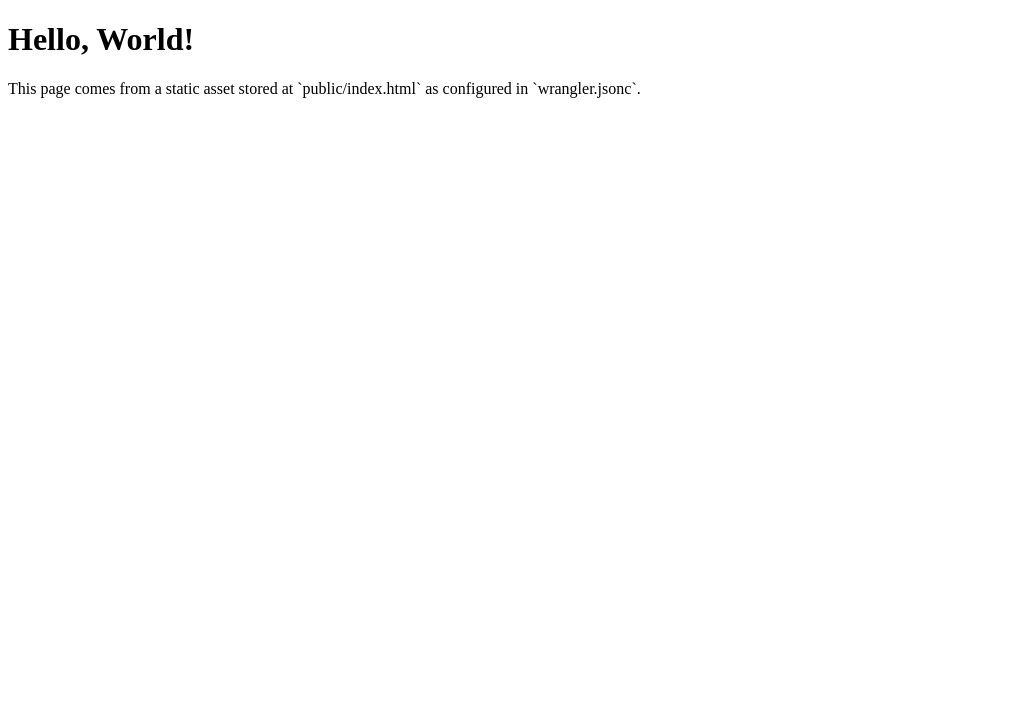
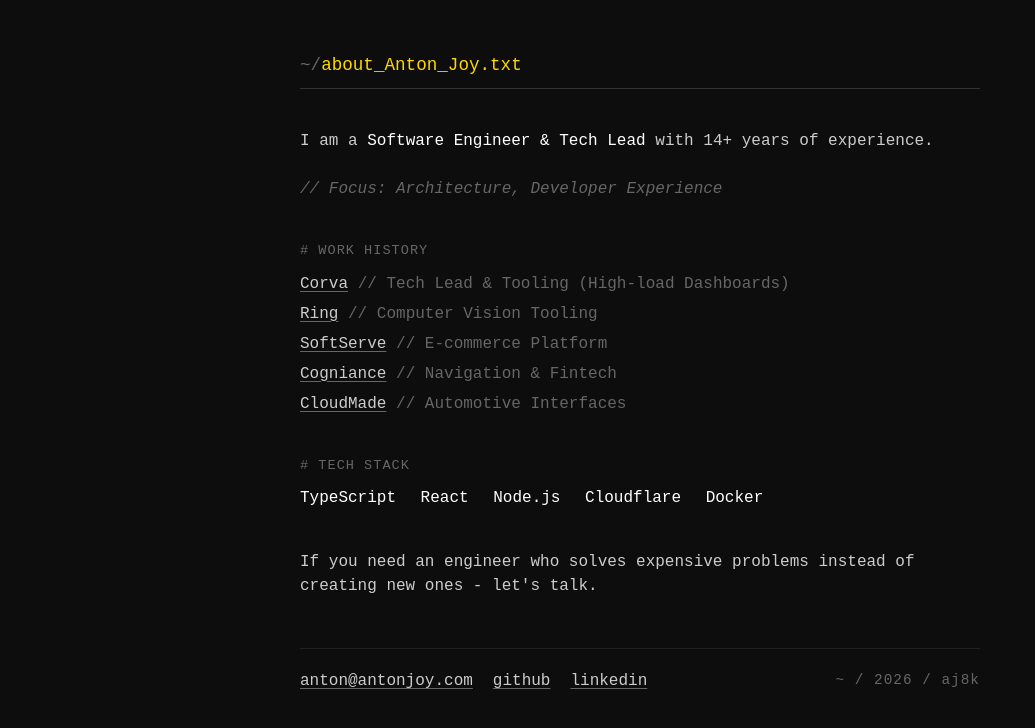
Before and after one commit to aj8k/antonjoy.com, a website: page public/index.html in a window 1280 px wide. Shown: the whole page, without its empty margins (0-1035 px from the left). Drawn offline with Linux system fonts and the light colour scheme.

Commit message:
Added main page

```diff
--- a/public/index.html
+++ b/public/index.html
@@ -3,10 +3,227 @@
   <head>
     <meta charset="UTF-8" />
     <meta name="viewport" content="width=device-width, initial-scale=1.0" />
-		<title>Hello, World!</title>
+
+    <title>Anton Joy</title>
+    <meta name="description" content="Software Engineer & Tech Lead." />
+    <meta name="author" content="Anton Joy" />
+
+    <link rel="icon" type="image/png" href="favicon-96x96.png" sizes="96x96" />
+    <link rel="icon" type="image/svg+xml" href="favicon.svg" />
+    <link rel="shortcut icon" href="favicon.ico" />
+    <link rel="apple-touch-icon" sizes="180x180" href="apple-touch-icon.png" />
+    <link rel="manifest" href="site.webmanifest" />
+
+    <meta property="og:type" content="website" />
+    <meta property="og:url" content="https://antonjoy.com/" />
+    <meta property="og:title" content="Anton Joy" />
+    <meta property="og:description" content="Software Engineer & Tech Lead." />
+
+    <meta property="twitter:card" content="summary_large_image" />
+    <meta property="twitter:url" content="https://antonjoy.com/" />
+    <meta property="twitter:title" content="Anton Joy" />
+    <meta
+      property="twitter:description"
+      content="Software Engineer & Tech Lead."
+    />
+
+    <style>
+      :root {
+        --bg: #0d0d0d;
+        --fg: #cccccc;
+        --highlight: #ffffff;
+        --accent: #ffd700;
+        --dim: #666666;
+        --font: "Courier New", Courier, monospace;
+      }
+
+      body {
+        background-color: var(--bg);
+        color: var(--fg);
+        font-family: var(--font);
+        line-height: 1.5;
+        margin: 0;
+        padding: 40px 20px;
+        display: flex;
+        justify-content: center;
+      }
+
+      main {
+        max-width: 680px;
+        width: 100%;
+      }
+
+      h1 {
+        font-size: 1.1rem;
+        color: var(--dim);
+        margin-bottom: 40px;
+        font-weight: normal;
+        border-bottom: 1px solid #333;
+        padding-bottom: 10px;
+      }
+
+      h1 span {
+        color: var(--accent);
+        font-weight: normal;
+      }
+
+      p {
+        margin-bottom: 24px;
+        font-size: 1rem;
+      }
+
+      .highlight {
+        color: var(--highlight);
+      }
+
+      .section-header {
+        color: var(--dim);
+        margin-top: 40px;
+        margin-bottom: 10px;
+        text-transform: uppercase;
+        font-size: 0.85rem;
+        letter-spacing: 1px;
+      }
+
+      .list-item {
+        display: block;
+        margin-bottom: 6px;
+      }
+
+      a {
+        color: var(--fg);
+        text-decoration: underline;
+        text-underline-offset: 3px;
+        text-decoration-thickness: 1px;
+        text-decoration-color: var(--dim);
+        font-weight: normal;
+        transition:
+          color 0.2s,
+          text-decoration-color 0.2s;
+      }
+
+      a:hover {
+        color: var(--accent);
+        text-decoration-color: var(--accent);
+        text-decoration-style: dashed;
+        cursor: pointer;
+      }
+
+      .list-item span {
+        color: var(--dim);
+      }
+
+      .comment {
+        color: var(--dim);
+        font-style: italic;
+        margin-bottom: 24px;
+      }
+
+      .stack-line {
+        color: var(--highlight);
+        word-spacing: 15px;
+      }
+
+      .links {
+        margin-top: 50px;
+        padding-top: 20px;
+        border-top: 1px solid #222;
+        display: flex;
+        gap: 20px;
+        align-items: center;
+        flex-wrap: wrap;
+      }
+
+      .copyright {
+        margin-left: auto;
+        color: var(--dim);
+        font-size: 0.9rem;
+        letter-spacing: 1px;
+      }
+
+      @media (max-width: 640px) {
+        body {
+          padding: 20px;
+        }
+
+        .links {
+          flex-direction: column;
+          align-items: flex-start;
+          gap: 15px;
+        }
+
+        .copyright {
+          margin-left: 0;
+          width: 100%;
+          margin-top: 30px;
+          padding-top: 10px;
+          border-top: 1px dashed #222;
+        }
+      }
+    </style>
   </head>
   <body>
-		<h1 id="heading">Hello, World!</h1>
-		<p>This page comes from a static asset stored at `public/index.html` as configured in `wrangler.jsonc`.</p>
+    <main>
+      <h1>~/<span>about_Anton_Joy.txt</span></h1>
+
+      <p>
+        I am a <span class="highlight">Software Engineer & Tech Lead</span> with
+        <span id="exp-years">14</span>+ years of experience.
+      </p>
+
+      <div class="comment">// Focus: Architecture, Developer Experience</div>
+
+      <div class="section-header"># Work History</div>
+
+      <div class="list-item">
+        <a href="https://www.corva.ai" target="_blank">Corva</a>
+        <span>// Tech Lead & Tooling (High-load Dashboards)</span>
+      </div>
+      <div class="list-item">
+        <a href="https://ring.com" target="_blank">Ring</a>
+        <span>// Computer Vision Tooling</span>
+      </div>
+      <div class="list-item">
+        <a href="https://www.softserveinc.com" target="_blank">SoftServe</a>
+        <span>// E-commerce Platform</span>
+      </div>
+      <div class="list-item">
+        <a href="https://star.global" target="_blank">Cogniance</a>
+        <span>// Navigation & Fintech</span>
+      </div>
+      <div class="list-item">
+        <a href="https://wiki.openstreetmap.org/wiki/CloudMade" target="_blank"
+          >CloudMade</a
+        >
+        <span>// Automotive Interfaces</span>
+      </div>
+
+      <div class="section-header"># Tech Stack</div>
+      <div class="stack-line">TypeScript React Node.js Cloudflare Docker</div>
+
+      <p style="margin-top: 40px">
+        If you need an engineer who solves expensive problems instead of
+        creating new ones - let's talk.
+      </p>
+
+      <div class="links">
+        <a href="mailto:anton@antonjoy.com">anton@antonjoy.com</a>
+        <a href="https://github.com/aj8k" target="_blank">github</a>
+        <a href="https://linkedin.com/in/aj8k" target="_blank">linkedin</a>
+
+        <div class="copyright">~ / <span id="curr-year">2026</span> / aj8k</div>
+      </div>
+    </main>
+
+    <script>
+      (function () {
+        const startYear = 2012;
+        const currentYear = new Date().getFullYear();
+        const experience = currentYear - startYear;
+
+        document.getElementById("curr-year").textContent = currentYear;
+        document.getElementById("exp-years").textContent = experience;
+      })();
+    </script>
   </body>
 </html>
```
Also changed, not shown: public/apple-touch-icon.png (added), public/favicon-96x96.png (added), public/favicon.ico (added), public/favicon.svg (added), public/site.webmanifest (added), public/web-app-manifest-192x192.png (added), public/web-app-manifest-512x512.png (added). Lines whose indentation alone changed are shown as unchanged.
